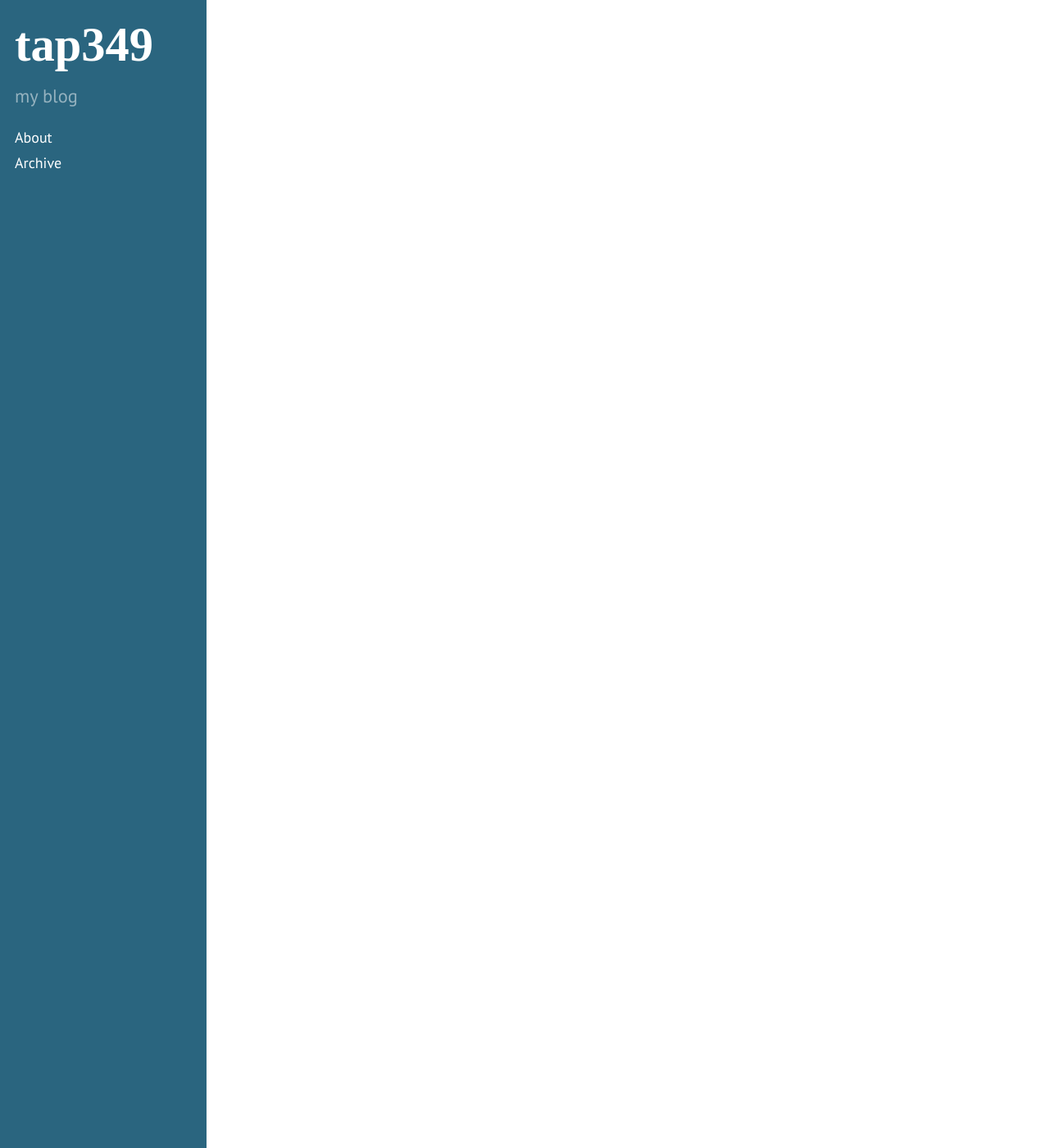
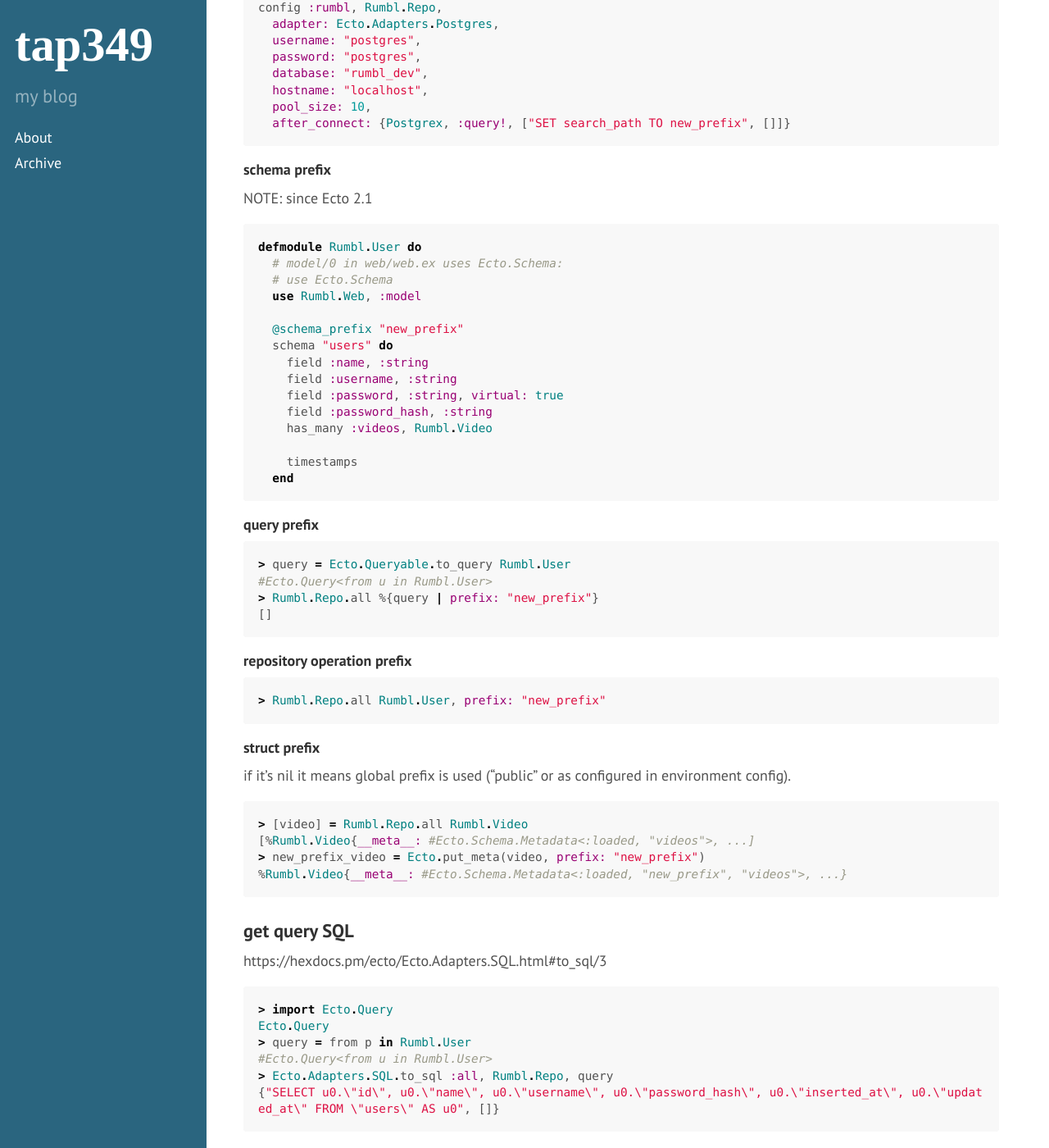
Before and after one commit to tap349/tap349.github.io, a Jekyll site: the page built from _posts/2016-11-12-phoenix-notes.md, in a window 1280 px wide and 1400 px high, scrolled down 1484 px. Shown: the whole window at 82% size. Built offline with Jekyll 4.4.1, drawn with Linux system fonts in a browser that asks for light colours; some of the changed text lies outside the part shown.

Commit message:
update 2016-11-26_13:30:40

````diff
--- a/_posts/2016-11-12-phoenix-notes.md
+++ b/_posts/2016-11-12-phoenix-notes.md
@@ -6,7 +6,8 @@ access: public
 categories: [phoenix, rails]
 ---
 
-notes about phoenix (maybe this article will be split into several parts later).
+extracts from different books (primarily "Programming Phoenix" by Dave Thomas)
+maybe this article will be split into several parts later.
 
 <!-- more -->
 
@@ -57,3 +58,91 @@ load association without storing it in model struct:
 > query = Ecto.assoc(user, :videos)
 > videos = Repo.all(query)
 ```
+
+### query prefixes
+
+NOTE: it's not possible to perform joins across prefixes -
+data in different prefixes must be completely isolated.
+
+prefixes can be configured on different levels:
+
+global prefix ->
+  schema prefix ->
+    query/repository operation/struct prefix
+
+#### global prefix
+
+_config/dev.exs_:
+
+```elixir
+config :rumbl, Rumbl.Repo,
+  adapter: Ecto.Adapters.Postgres,
+  username: "postgres",
+  password: "postgres",
+  database: "rumbl_dev",
+  hostname: "localhost",
+  pool_size: 10,
+  after_connect: {Postgrex, :query!, ["SET search_path TO new_prefix", []]}
+```
+
+#### schema prefix
+
+NOTE: since Ecto 2.1
+
+```elixir
+defmodule Rumbl.User do
+  # model/0 in web/web.ex uses Ecto.Schema:
+  # use Ecto.Schema
+  use Rumbl.Web, :model
+
+  @schema_prefix "new_prefix"
+  schema "users" do
+    field :name, :string
+    field :username, :string
+    field :password, :string, virtual: true
+    field :password_hash, :string
+    has_many :videos, Rumbl.Video
+
+    timestamps
+  end
+```
+
+#### query prefix
+
+```elixir
+> query = Ecto.Queryable.to_query Rumbl.User
+#Ecto.Query<from u in Rumbl.User>
+> Rumbl.Repo.all %{query | prefix: "new_prefix"}
+[]
+```
+
+#### repository operation prefix
+
+```elixir
+> Rumbl.Repo.all Rumbl.User, prefix: "new_prefix"
+```
+
+#### struct prefix
+
+if it's nil it means global prefix is used
+("public" or as configured in environment config).
+
+```elixir
+> [video] = Rumbl.Repo.all Rumbl.Video
+[%Rumbl.Video{__meta__: #Ecto.Schema.Metadata<:loaded, "videos">, ...]
+> new_prefix_video = Ecto.put_meta(video, prefix: "new_prefix")
+%Rumbl.Video{__meta__: #Ecto.Schema.Metadata<:loaded, "new_prefix", "videos">, ...}
+```
+
+### get query SQL
+
+https://hexdocs.pm/ecto/Ecto.Adapters.SQL.html#to_sql/3
+
+```elixir
+> import Ecto.Query
+Ecto.Query
+> query = from p in Rumbl.User
+#Ecto.Query<from u in Rumbl.User>
+> Ecto.Adapters.SQL.to_sql :all, Rumbl.Repo, query
+{"SELECT u0.\"id\", u0.\"name\", u0.\"username\", u0.\"password_hash\", u0.\"inserted_at\", u0.\"updated_at\" FROM \"users\" AS u0", []}
+```
````
